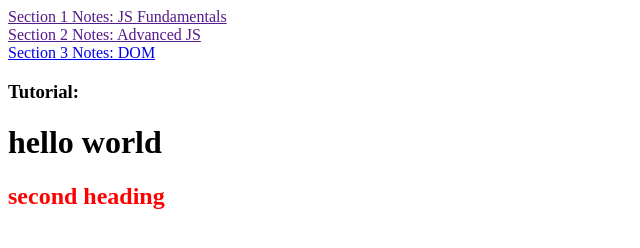
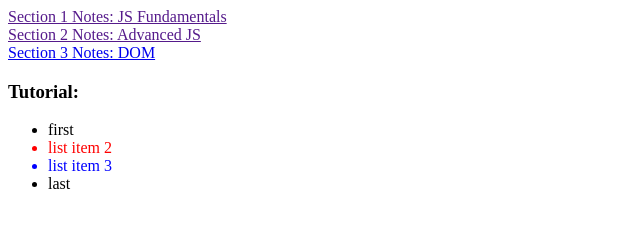
Before and after one commit to usmansafk/learn-JS, a plain HTML site: page index.html in a window 1280 px wide. Shown: the whole page, without its empty margins (0-640 px from the left). Drawn offline with Linux system fonts and the light colour scheme.

Commit message:
Navigate the DOM - previousSibling and nextSibling

```diff
--- a/app.js
+++ b/app.js
@@ -1,11 +1,22 @@
-//Navigate the DOM - parent
+//Navigate the DOM - previousSibling and nextSibling
+//returns whitespace
 
-//parentElement - same idea as previous childElement
+// Siblings are those which are equal in the DOM structure
+// When you use these properties, the first entry will be a empty text whitespace. Hence you must use the property again to get the correct element:
 
-const heading = document.querySelector("h2");
-console.log(heading.parentElement.parentElement.parentElement.parentElement);
-//as you can see, you can chain the parentElement, until eventually you will reach html element. Beyond that is null.
+const first = document.querySelector(".first"); //notice -- don't forget the . as it references a class
+// console.log(first); // always log if you are ever unsure and to make sure you have selected properly and/or get the correct data set
 
-const parent = heading.parentElement;
-parent.style.color = "red";
-//styling via parent. The whole div
+// let second = first.nextSibling;
+//lets say, you want to see the next sibling to element, use nextSibling property
+// console.log(second);
+//this will originally return text whitespace
+
+//hence:
+const second = first.nextSibling.nextSibling;
+second.style.color = "red"; // changing the colour of list item 2 to red
+console.log(second);
+
+const last = document.querySelector("#last");
+const third = (last.previousSibling.previousSibling.style.color = "blue"); // changing the colour of list item 3 to blue
+console.log(third);
--- a/index.html
+++ b/index.html
@@ -17,12 +17,12 @@
 
     <h3>Tutorial:</h3>
 
-    <div id="result">
-      <h1>hello world</h1>
-      <div class="second">
-        <h2>second heading</h2>
-      </div>
-    </div>
+    <ul id="result">
+      <li class="first">first</li>
+      <li>list item 2</li>
+      <li>list item 3</li>
+      <li id="last">last</li>
+    </ul>
 
     <script src="app.js"></script>
   </body>
```
